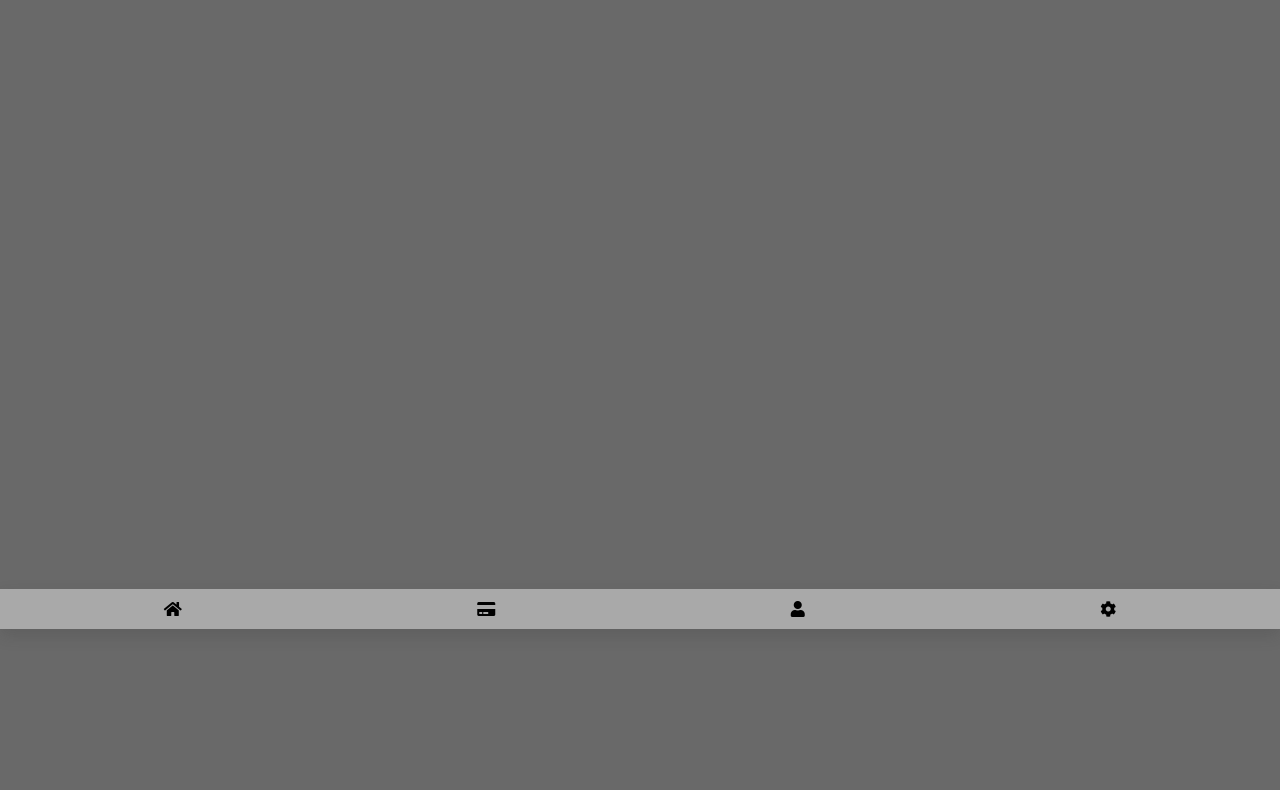
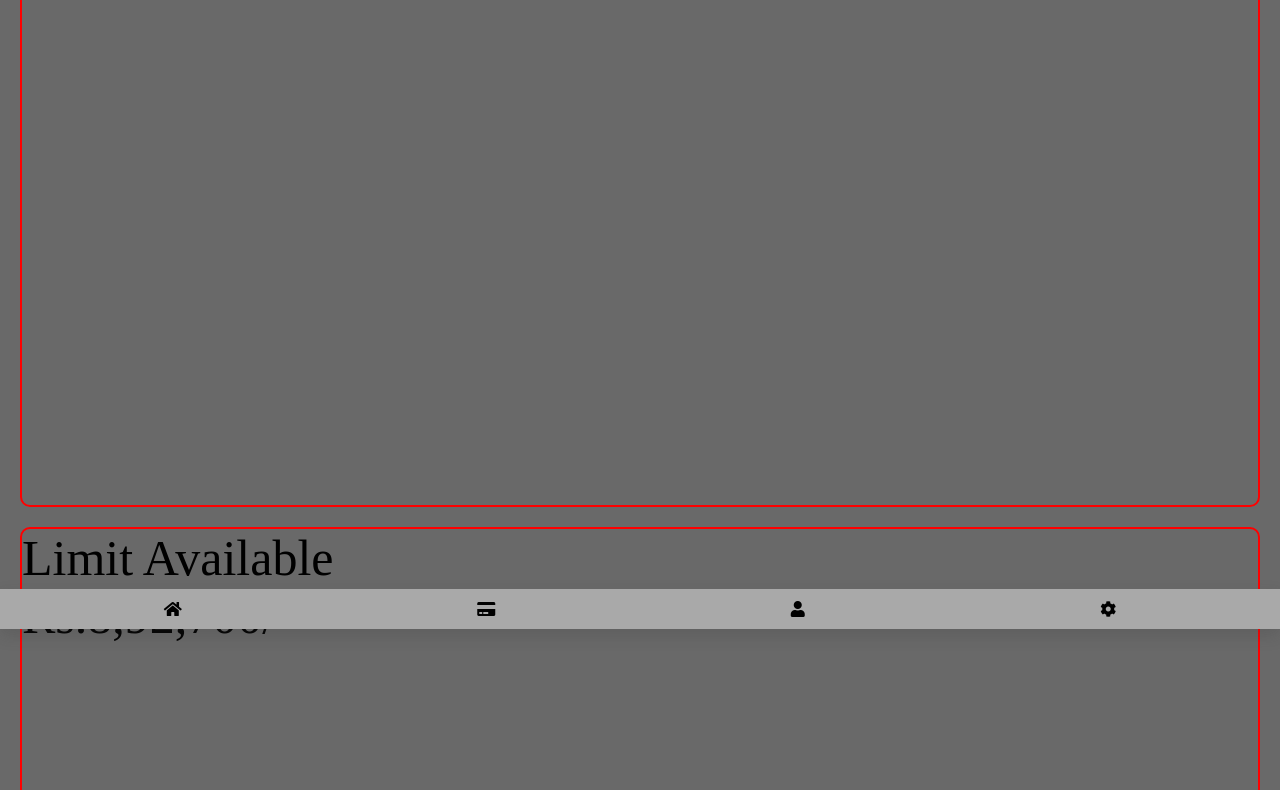
Before and after one commit to iamchaitanya/parts, a plain HTML site: page index.html in a window 1280 px wide. Shown: the part 171-961 px from the top of the page. Before the commit the page ends 800 px from the top, so only its background shows below. Drawn offline with Linux system fonts and the light colour scheme.

Commit message:
second commit

```diff
--- a/index.html
+++ b/index.html
@@ -11,11 +11,29 @@
 <body>
 
     <div class="top-nav">
-        <p>Loans</p>
-        <p>Deposits</p>
+        <p >Loans</p>
+        <p >Deposits</p>
 
     </div>
 
+        <div class="cards">
+            <div class="total-limit card">
+                <p class="title">Limit Available</p>
+                <p class= "story">Rs.8,92,700/-</p>
+            </div>
+            <div class="total-limit card">
+                <p class="title">Limit Available</p>
+                <p class= "story">Rs.8,92,700/-</p>
+            </div>
+            <div class="total-limit card">
+                <p class="title">Limit Available</p>
+                <p class= "story">Rs.8,92,700/-</p>
+            </div>
+            <div class="total-limit card">
+                <p class="title">Limit Available</p>
+                <p class= "story">Rs.8,92,700/-</p>
+            </div>
+        </div>
 
     <div class="bottom-nav">
         <i class="fas fa-home"></i>
--- a/style.css
+++ b/style.css
@@ -7,12 +7,18 @@
 
 body{
     max-width: 100%;
-    display: flex;
-    justify-content: center;
-    align-items: center;
 
     background-color:#696969;
 }
+
+.card{
+    height: 80vh;
+    border: 2px solid red;
+    margin: 20px;
+    border-radius: 10px;
+    font-size: 50px;
+}
+
 
 .top-nav{
     width: 100%;
```
